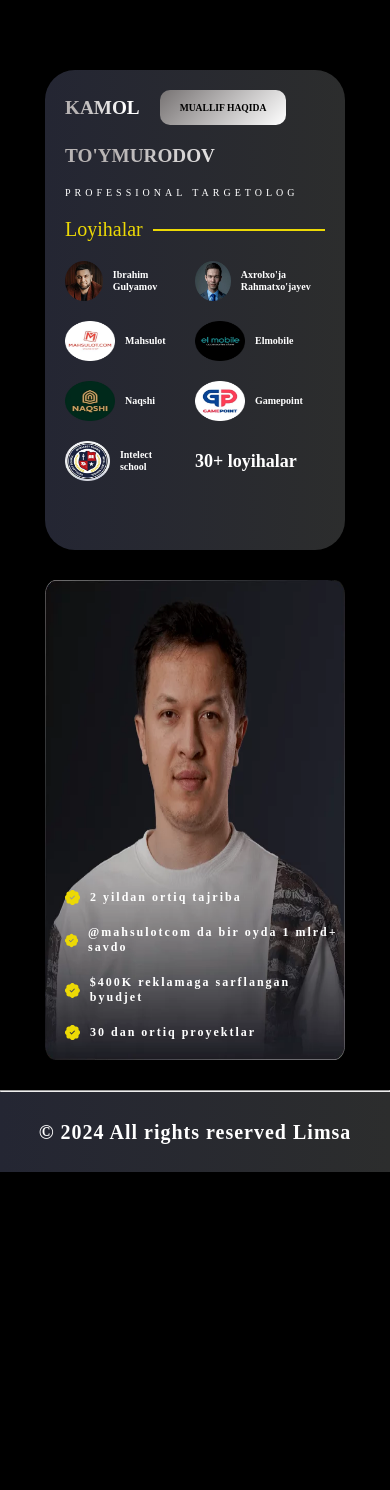
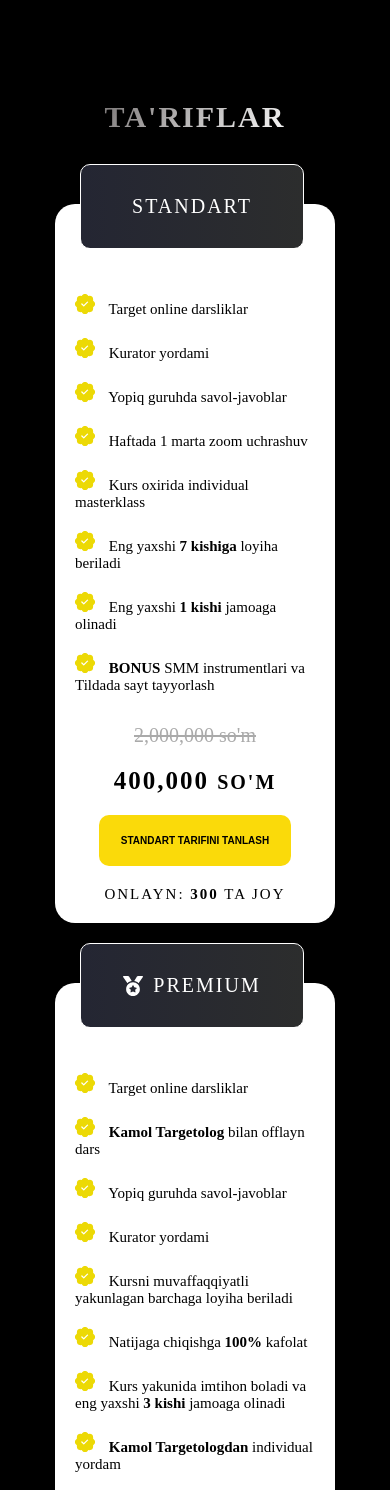
Before and after one commit to nodirbek6903/targetolog, a React (Vite) app: page / in a window 390 px wide. Shown: the top 1490 px of the page. Before the commit the page ends 1172 px from the top, so only its background shows below. Built offline with nearby package versions, Linux system fonts and the light colour scheme.

Commit message:
tarif responsive

```diff
--- a/src/components/Home/Home.jsx
+++ b/src/components/Home/Home.jsx
@@ -10,8 +10,8 @@ const Home = () => {
     <>
       {/* <Main /> */}
       {/* <About /> */}
-      <Service />
-      {/* <Tarif /> */}
+      {/* <Service /> */}
+      <Tarif />
       {/* <HomeCard /> */}
       {/* <Faq /> */}
     </>
--- a/src/components/Home/Tarif/Tarif.css
+++ b/src/components/Home/Tarif/Tarif.css
@@ -5,6 +5,7 @@
   position: relative;
   overflow: hidden;
   z-index: 99;
+  margin-bottom: 30px;
 }
 .tarifs {
   display: flex;
@@ -36,7 +37,8 @@
   margin-top: 50px;
 }
 .tarif-card {
-  width: 450px;
+  max-width: 450px;
+  width: 100%;
   min-height: 700px;
   display: flex;
   flex-direction: column;
@@ -275,3 +277,95 @@
   font-weight: bold;
   letter-spacing: 1px;
 }
+
+/* responsive */
+@media screen and (max-width:1200px) {
+  .tarif-title{
+    scale: 1.5;
+  }
+  .position-img{
+    display: none;
+  }
+  .tarif-card{
+    max-width: 400px;
+  }
+  .tarif-card-title{
+    font-size: 30px;
+    width: 80%;
+    left: 38px;
+  }
+  .tarif-btn{
+    width: 80%;
+    font-size: 18px;
+    padding: 30px 0;
+  }
+}
+
+@media screen and (max-width:800px) {
+  .tarif-title{
+    scale: 1.2;
+  }
+  .tarif-card{
+    max-width: 300px;
+  }
+  .tarif-card-title{
+    font-size: 25px;
+  }
+  .tarif-item{
+    font-size: 18px;
+    align-items: center;
+  }
+  .tarif-btn{
+    font-size: 12px;
+  }
+  .del-text{
+    font-size: 25px;
+  }
+  .btns-text1{
+    font-size: 35px;
+  }
+}
+@media screen and (max-width:600px) {
+  .tarif-card-title{
+    font-size: 20px;
+    left: 25px;
+  }
+  .tarif-items{
+    padding: 0;
+    gap: 20px;
+  }
+  .tarif-item{
+    font-size: 15px;
+  }
+  .del-text{
+    font-size: 20px;
+  }
+  .btns-text1{
+    font-size: 25px;
+  }
+  .tarif-btn{
+    padding: 20px 0;
+    font-size: 10px;
+  }
+  .btns-text2{
+    font-size: 15px;
+  }
+}
+@media screen and (max-width:500px) {
+  .tarif-cards{
+    flex-direction: column;
+    gap: 60px;
+  }
+}
+@media screen and (max-width:400px) {
+  .tarif-title{
+    scale: 1;
+    font-size: 30px;
+  }
+  .tarif-cards{
+    margin-top: 30px;
+  }
+  .tarif-card{
+    max-width: 280px;
+  }
+}
```
